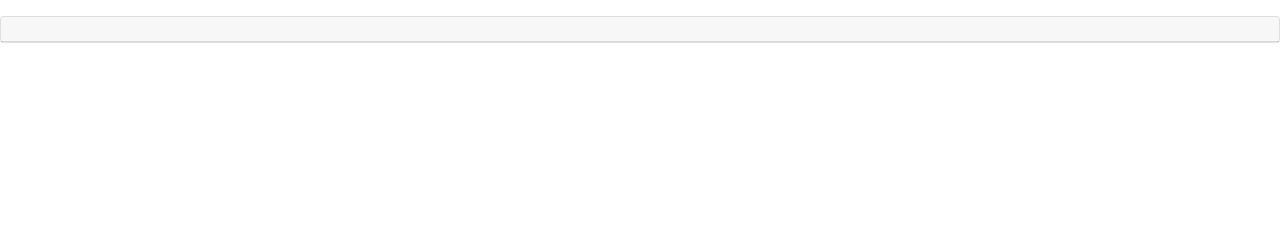
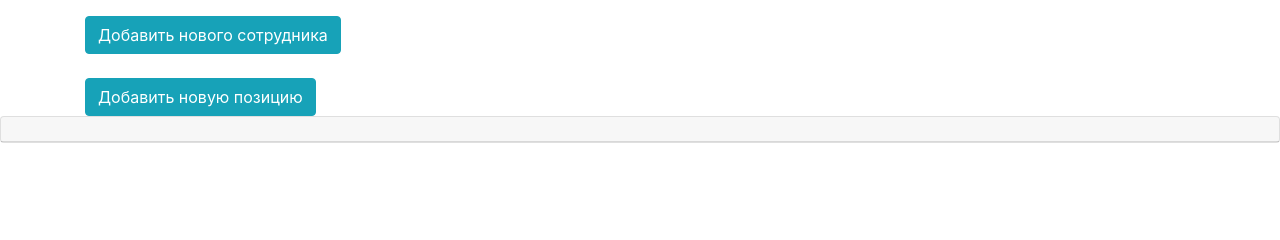
Before and after one commit to Baizaknew/midterm, a Flask app: page / in a window 1280 px wide. Shown: the part 361-601 px from the top of the page. Run offline with Flask 2, Linux system fonts and the light colour scheme; data that the repository does not hold is empty.

Commit message:
сделал кнопочки

```diff
--- a/app/templates/index.html
+++ b/app/templates/index.html
@@ -33,6 +33,17 @@
       </tbody>
       {% endfor %}
     </table>
+
+        <div>
+            <a href="{{ url_for('employee_create') }}" class="btn btn-info">Добавить нового сотрудника</a>
+        </div>
+
+        <br>
+
+        <div>
+            <a href="{{ url_for('position_create') }}" class="btn btn-info">Добавить новую позицию</a>
+        </div>
+
 </div>
 
 {% endblock content %}
```
